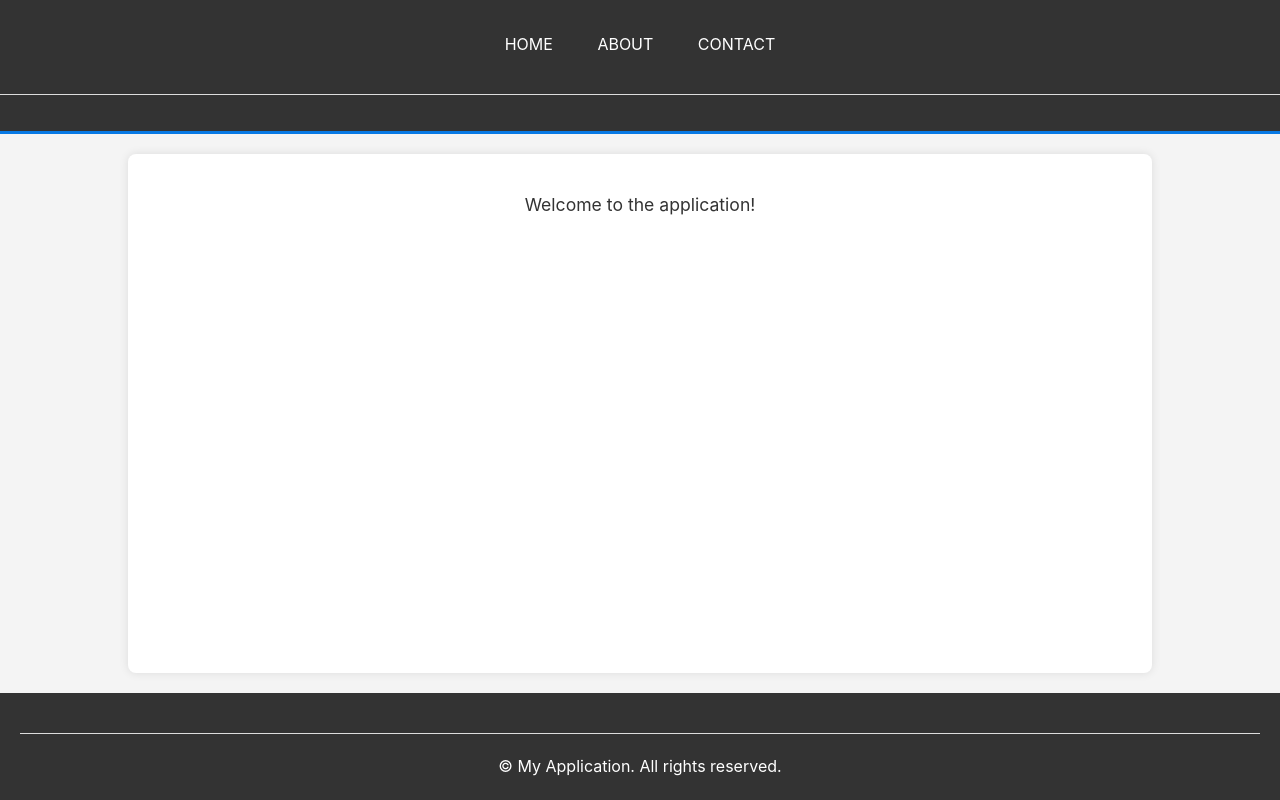
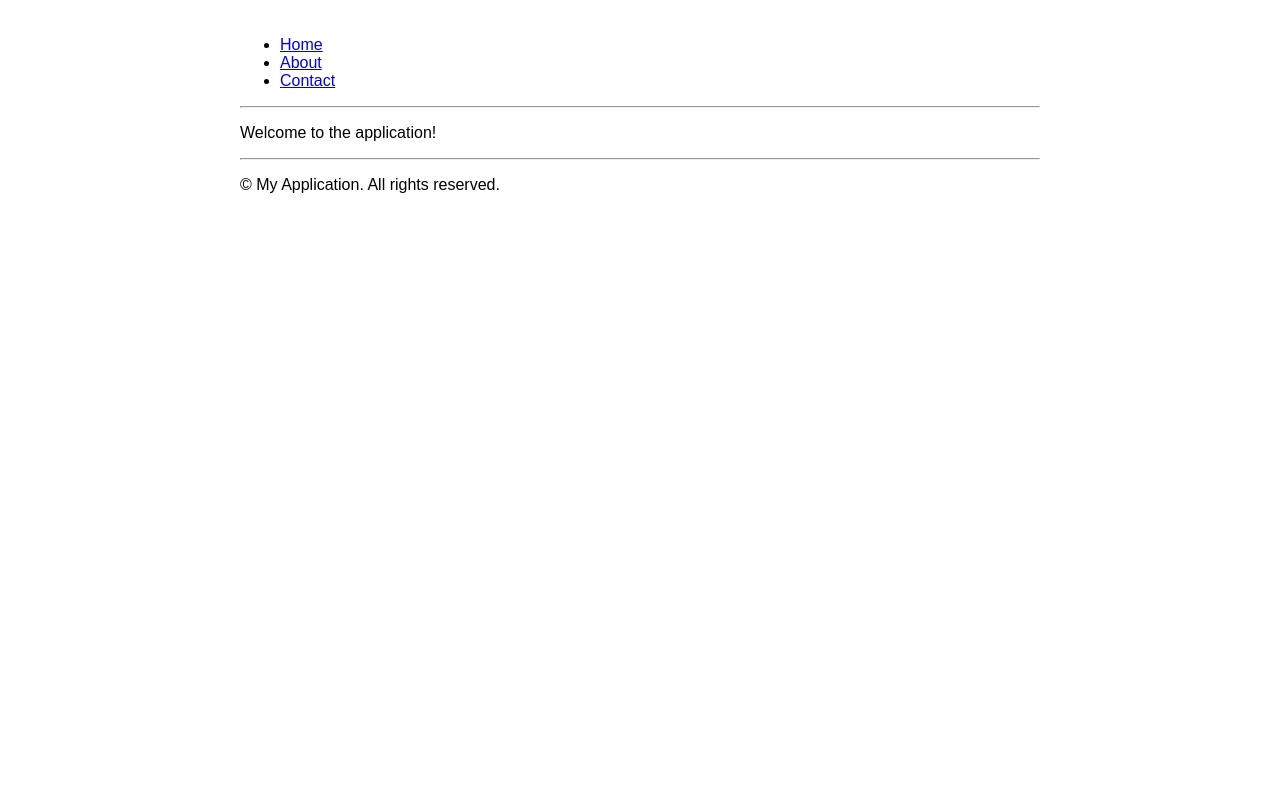
Before and after one commit to MuhammadAman02/hst-ai-49464a34-df23-4f81-b62c-42bfea0f1ae2, a Python web app: template templates/base.html in a window 1280 px wide. Run offline with Jinja, Linux system fonts and the light colour scheme; the template is opened without the code that fills it, so the values that code supplies are empty.

Commit message:
Codegen: static/style.css

```diff
--- a/static/style.css
+++ b/static/style.css
@@ -1,129 +1,22 @@
-/* General Body Styles */
 body {
-    font-family: -apple-system, BlinkMacSystemFont, "Segoe UI", Roboto, "Helvetica Neue", Arial, sans-serif;
-    line-height: 1.6;
-    margin: 0;
-    padding: 0;
-    background-color: #f4f4f4;
-    color: #333;
-    display: flex;
-    flex-direction: column;
-    min-height: 100vh;
+    font-family: Arial, sans-serif;
+    max-width: 800px;
+    margin: 0 auto;
+    padding: 20px;
 }
 
-/* Container for main content */
-.container {
-    width: 80%;
-    margin: auto;
-    overflow: hidden;
-    padding: 0 20px;
+h1 {
+    color: #333;
 }
 
-/* Header Styles */
-header {
-    background: #333;
-    color: #fff;
-    padding: 1rem 0;
-    border-bottom: #0779e4 3px solid;
+form {
+    margin-top: 20px;
 }
 
-header a {
-    color: #fff;
-    text-decoration: none;
-    text-transform: uppercase;
-    font-size: 16px;
+button {
+    margin-top: 10px;
 }
 
-header ul {
-    padding: 0;
-    list-style: none;
-    text-align: center; /* Center navigation items */
+#results {
+    margin-top: 20px;
 }
-
-header li {
-    display: inline;
-    padding: 0 20px;
-}
-
-header nav {
-    display: flex;
-    justify-content: center; /* Center the nav block */
-    align-items: center;
-}
-
-/* Main Content Area */
-main {
-    flex: 1;
-    padding: 20px 0;
-    background-color: #fff;
-    margin: 20px auto;
-    width: 80%;
-    box-shadow: 0 0 10px rgba(0,0,0,0.1);
-    border-radius: 8px;
-}
-
-main h1 {
-    color: #333;
-    text-align: center;
-    margin-bottom: 20px;
-}
-
-main p {
-    text-align: center;
-    font-size: 1.1em;
-}
-
-/* Footer Styles */
-footer {
-    text-align: center;
-    padding: 20px;
-    background: #333;
-    color: #fff;
-    margin-top: auto; /* Pushes footer to the bottom */
-}
-
-footer p {
-    margin: 0;
-}
-
-/* Utility Classes */
-.text-center {
-    text-align: center;
-}
-
-/* Links */
-a {
-    color: #0779e4;
-}
-
-a:hover {
-    color: #045ab0;
-}
-
-/* Horizontal Rule */
-hr {
-    border: 0;
-    height: 1px;
-    background: #ddd;
-    margin: 20px 0;
-}
-
-/* Responsive Design */
-@media(max-width: 768px){
-    header ul li,
-    .container,
-    main {
-        width: 95%;
-        padding-left: 10px;
-        padding-right: 10px;
-    }
-
-    header nav {
-        flex-direction: column;
-    }
-
-    header li {
-        display: block;
-        padding: 10px 0;
-    }
-}
```
